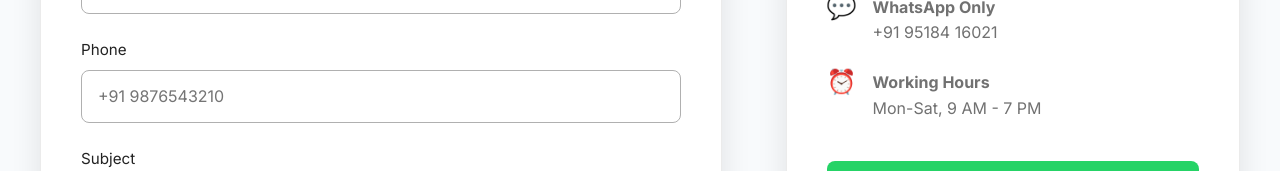
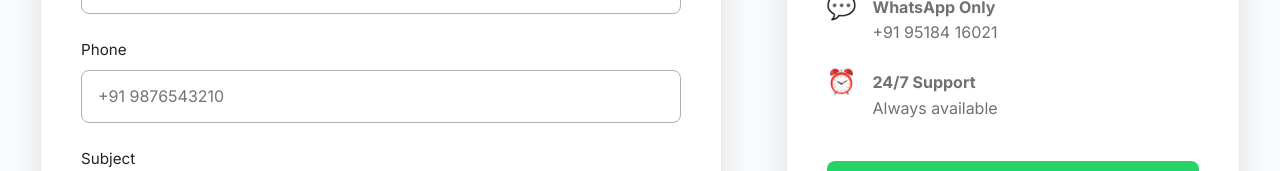
Before and after one commit to infostaygrid-hash/staynox, a Next.js app: page /contact in a window 1280 px wide. Shown: the part 496-667 px from the top of the page. Built offline with nearby package versions, Linux system fonts and the light colour scheme; no server answers.

Commit message:
fix: Change working hours to 24/7

```diff
--- a/app/contact/page.js
+++ b/app/contact/page.js
@@ -131,8 +131,8 @@ Message: ${form.message.value}`;
             <li>
               <span className={styles.infoIcon}>⏰</span>
               <div>
-                <strong>Working Hours</strong><br />
-                Mon-Sat, 9 AM - 7 PM
+                <strong>24/7 Support</strong><br />
+                Always available
               </div>
             </li>
           </ul>
```
